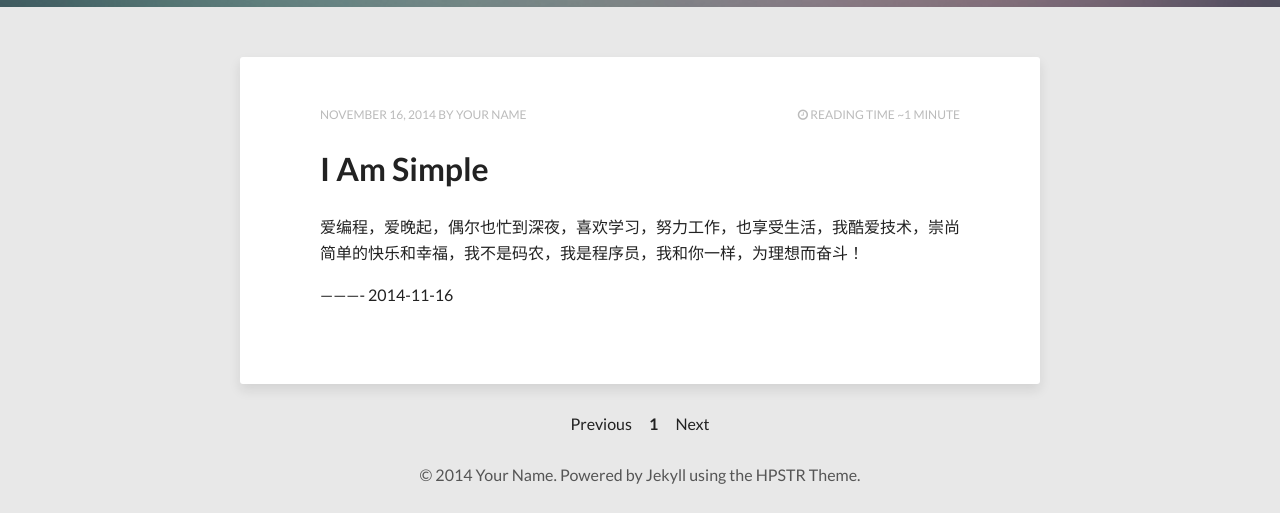
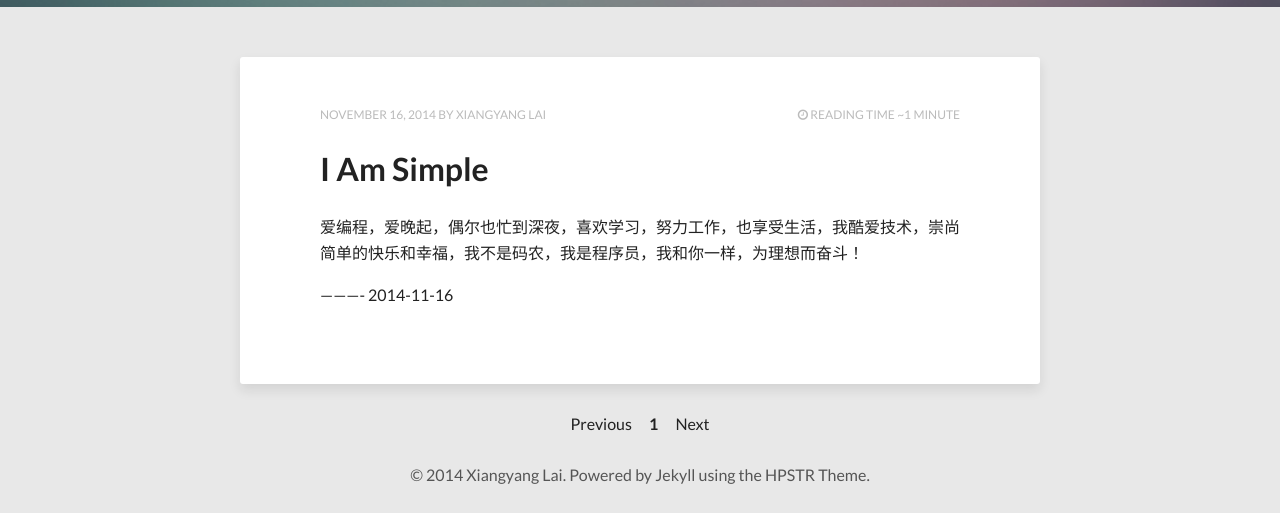
Before and after one commit to dependmyse/dependmyse.github.io, a Jekyll site: the page built from index.html, in a window 1280 px wide. Shown: the part 393-906 px from the top of the page. Built offline with Jekyll 4.4.1, drawn with Linux system fonts in a browser that asks for light colours; nearby versions of some CDN libraries; the list of posts is cut into pages by our own code; some of the changed lines change nothing that is shown.

Commit message:
Update _config.yml

```diff
--- a/_config.yml
+++ b/_config.yml
@@ -9,14 +9,14 @@
 
 # Owner/author information
 owner:
-  name:           Your Name
+  name:           Xiangyang Lai
   avatar:         avatar.jpg
-  bio:            "Your bio goes here. It shouldn't be super long but a good two sentences or two should suffice."
-  email:          you@email.com
+  bio:            "简单的我，简单的生活，希冀通过努力获取生活的馈赠！"
+  email:          dependmyse@email.com
   # Social networking links used in footer. Update and remove as you like.
   twitter:
   facebook:
-  github:
+  github:         https://github.com/dependmyse
   stackexchange:
   linkedin:
   instagram:
```
